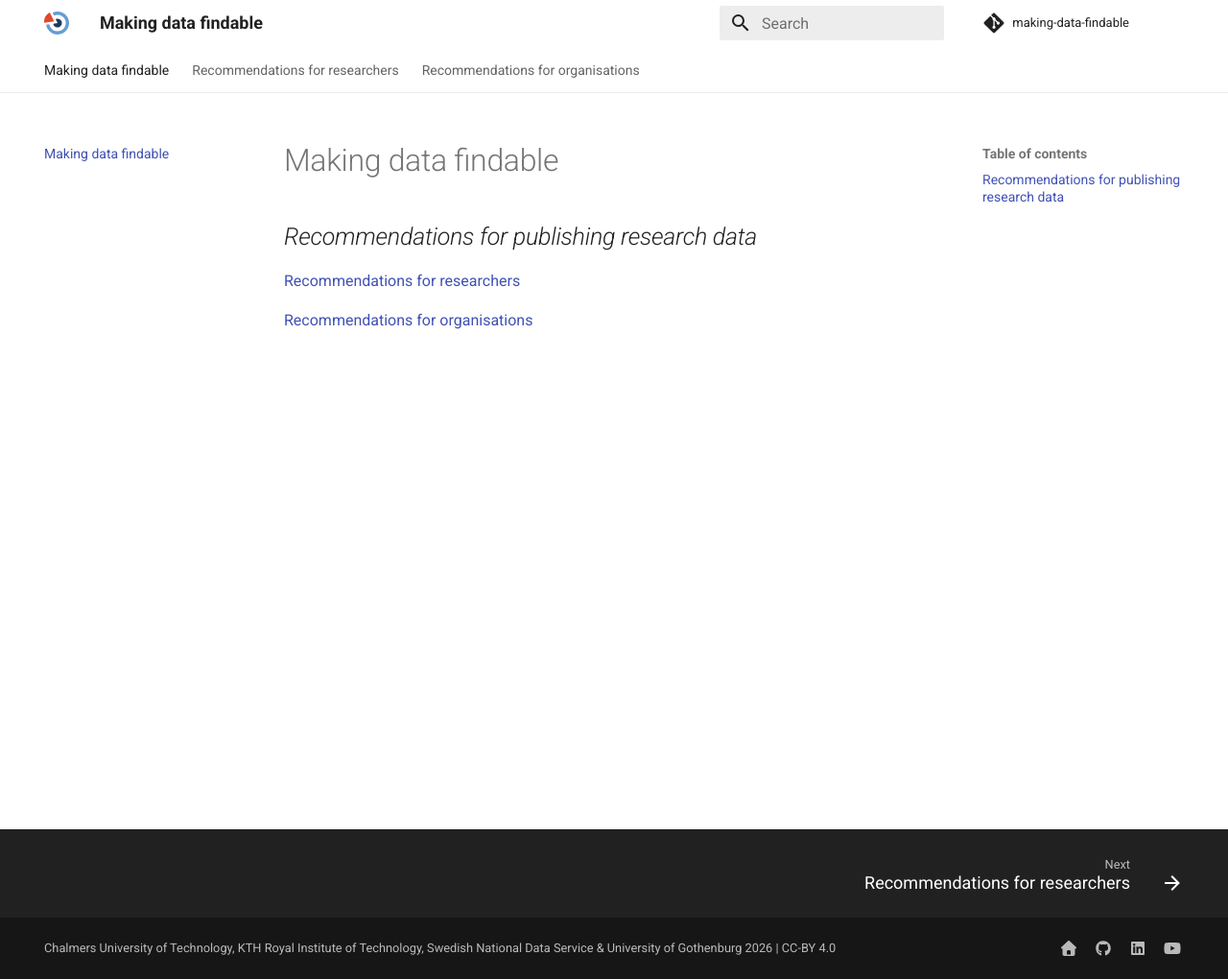
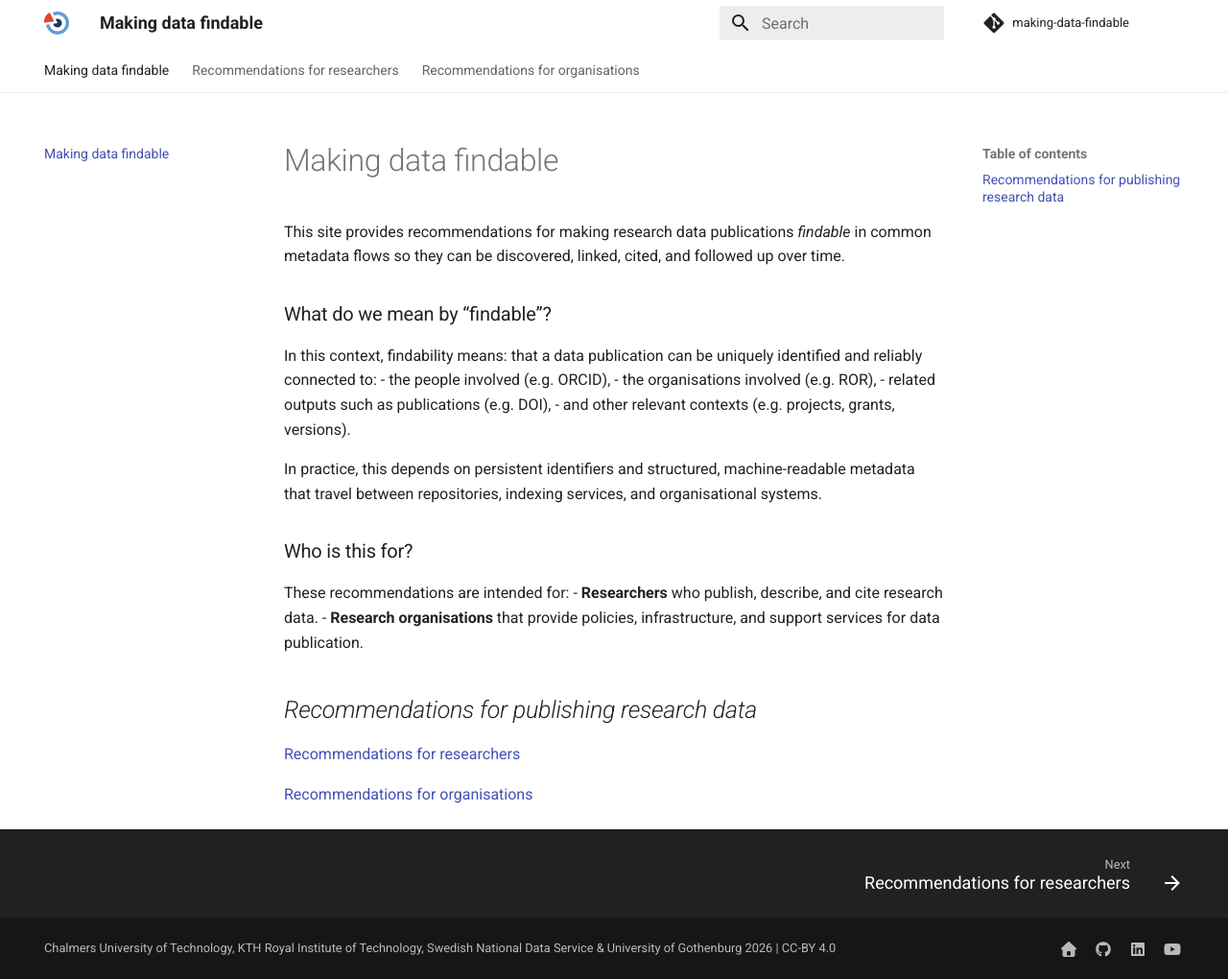
Before and after one commit to snd-sweden/making-data-findable, an MkDocs documentation site: the page built from docs/index.md, in a window 1280 px wide and 1020 px high. Shown: the whole window at 96% size. Built offline with MkDocs 1.6.1 and Material for MkDocs 9.7.7, drawn with Linux system fonts in a browser that asks for light colours; comment, search, counter and statistics services are not loaded.

Commit message:
Introtext till startsidan

```diff
--- a/docs/index.md
+++ b/docs/index.md
@@ -1,4 +1,23 @@
 # Making data findable
+
+This site provides recommendations for making research data publications *findable* in common metadata flows so they can be discovered, linked, cited, and followed up over time.
+
+### What do we mean by “findable”?
+
+In this context, findability means: that a data publication can be uniquely identified and reliably connected to:
+- the people involved (e.g. ORCID),
+- the organisations involved (e.g. ROR),
+- related outputs such as publications (e.g. DOI),
+- and other relevant contexts (e.g. projects, grants, versions).
+
+In practice, this depends on persistent identifiers and structured, machine-readable metadata that travel between repositories, indexing services, and organisational systems.
+
+### Who is this for?
+
+These recommendations are intended for:
+- **Researchers** who publish, describe, and cite research data.
+- **Research organisations** that provide policies, infrastructure, and support services for data publication.
+
 ## _Recommendations for publishing research data_
 
 [Recommendations for researchers](researchers/index.md)
```
